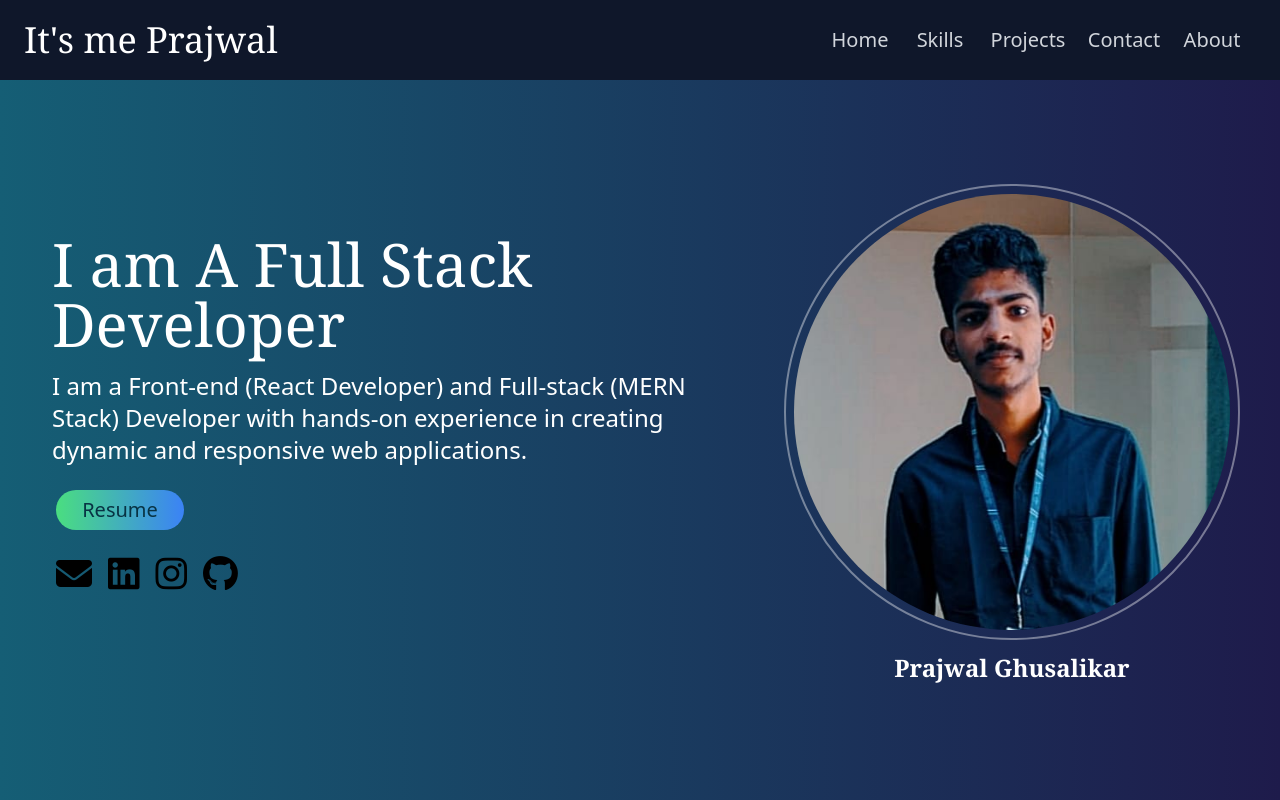
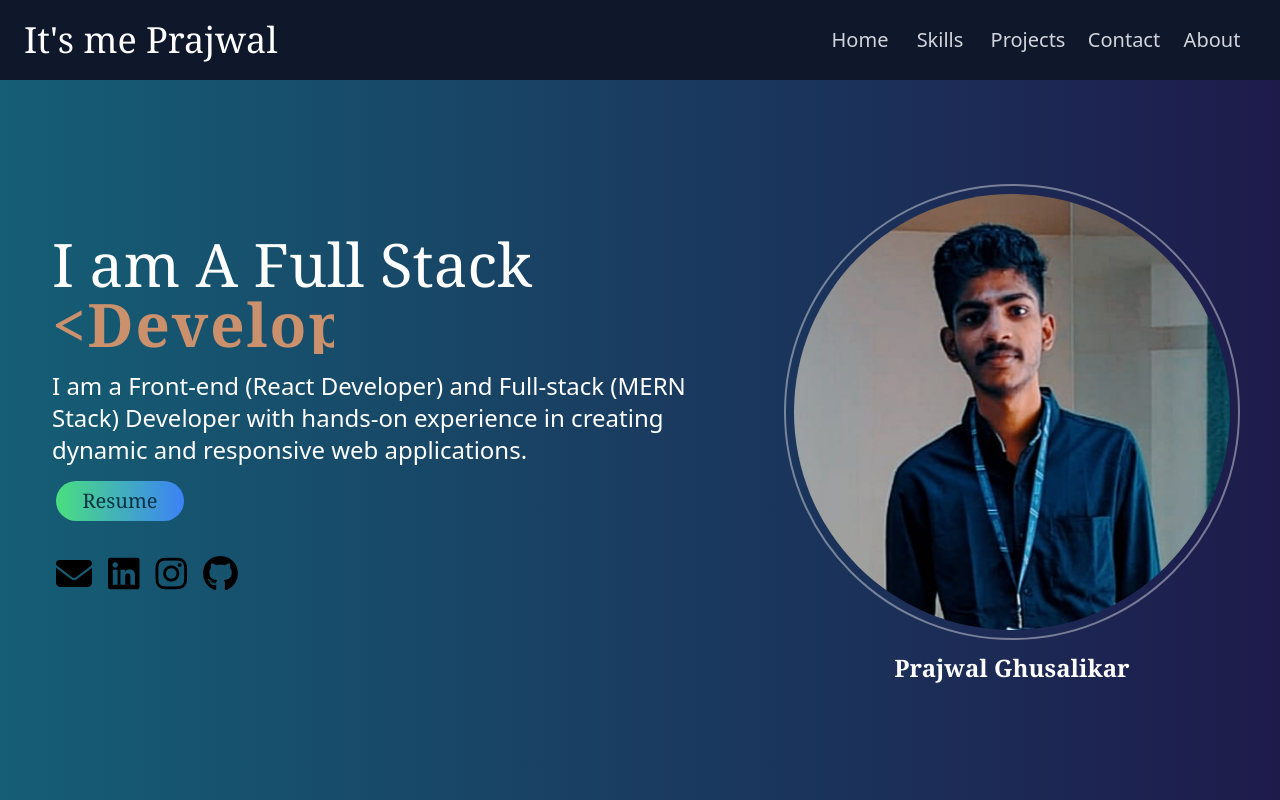
Before and after one commit to PrajwalGhusalikar/My_Portfolio_Using_ReactJS_And_TailwindCSS, a React (Create React App) app: page / in a window 1280 px wide. Shown: the top 800 px of the page. Built offline with nearby package versions, Linux system fonts and the light colour scheme.

Commit message:
Added Some Animations

```diff
--- a/src/App.css
+++ b/src/App.css
@@ -0,0 +1,47 @@
+@keyframes typewriter {
+  0% {
+    width: 0;
+    color: rgb(213, 215, 67);
+    animation-delay: 0ms;
+  }
+  30% {
+    width: 25%;
+    color: rgb(37, 37, 87);
+    animation-delay: 0ms;
+  }
+  50% {
+    width: 40%;
+    color: rgb(213, 215, 67);
+    animation-delay: 0ms;
+  }
+
+  70% {
+    width: 50%;
+    color: rgb(188, 42, 168);
+    animation-delay: 0ms;
+  }
+  80% {
+    width: 70%;
+    color: rgb(11, 11, 90);
+  }
+
+  100% {
+    width: 90%;
+    color: rgb(240, 255, 197);
+  }
+}
+
+.typewriter {
+  text-align: center;
+  letter-spacing: 2px;
+}
+
+.typewriter h1 {
+  overflow: hidden;
+  white-space: nowrap;
+  animation: typewriter 4s infinite;
+}
+
+body {
+  background-image: linear-gradient(to right, #4a5568, #2d3748);
+}
--- a/src/components/Footer.jsx
+++ b/src/components/Footer.jsx
@@ -32,7 +32,7 @@ const Footer = () => {
               target="_blank"
               rel="noopener noreferrer"
             >
-              <i className="fa-brands fa-instagram hover:text-gray-300 hover:cursor-pointer text-xl p-2"></i>
+              <i className="fa-brands fa-instagram hover:text-gray-300 hover:cursor-pointer text-xl p-2 transition-all"></i>
               Instagram
             </a>
           </div>
@@ -43,7 +43,7 @@ const Footer = () => {
               target="_blank"
               rel="noopener noreferrer"
             >
-              <i className="fa-brands fa-github hover:text-gray-300 hover:cursor-pointer text-xl p-2"></i>{" "}
+              <i className="fa-brands fa-github hover:text-gray-300 hover:cursor-pointer text-xl p-2 transition-all"></i>{" "}
               GitHub
             </a>
           </div>
@@ -60,7 +60,7 @@ const Footer = () => {
                 target="_blank"
                 rel="noopener noreferrer"
               >
-                <i className="fa-brands fa-linkedin hover:text-gray-300 hover:cursor-pointer text-xl"></i>
+                <i className="fa-brands fa-linkedin hover:text-gray-300 hover:cursor-pointer text-xl transition-all"></i>
               </a>
             </div>
             <div className="insta mx-2">
@@ -69,7 +69,7 @@ const Footer = () => {
                 target="_blank"
                 rel="noopener noreferrer"
               >
-                <i className="fa-brands fa-instagram hover:text-gray-300 hover:cursor-pointer text-xl"></i>
+                <i className="fa-brands fa-instagram hover:text-gray-300 hover:cursor-pointer text-xl transition-all"></i>
               </a>
             </div>
             <div className="github mx-2 ">
@@ -78,7 +78,7 @@ const Footer = () => {
                 target="_blank"
                 rel="noopener noreferrer"
               >
-                <i className="fa-brands fa-github hover:text-gray-300 hover:cursor-pointer text-xl"></i>
+                <i className="fa-brands fa-github hover:text-gray-300 hover:cursor-pointer text-xl transition-all"></i>
               </a>
             </div>
             {/* <div className="twitter mx-2 ">
--- a/src/components/Home.jsx
+++ b/src/components/Home.jsx
@@ -1,4 +1,5 @@
 import React, { useState } from "react";
+import "../App.css";
 import myImg from "../assets/prajval_square.jpg";
 const Home = () => {
   let [hidden, setHidden] = useState(true);
@@ -10,7 +11,10 @@ const Home = () => {
           <div className="flex flex-col md:flex-row md:justify-evenly items-center  ">
             <div className="flex flex-col justify-center mt-10 sm:mt-0 p-10 md:w-[850px]">
               <div className="px-3 text-white font-serif  py-2 sm:pb-4  text-3xl md:text-6xl">
-                I am A Full Stack Developer
+                I am A Full Stack{" "}
+                <span className="typewriter">
+                  <h1 className="font-bold">&lt;Developer&gt;</h1>
+                </span>
               </div>
               <div className="sm:hidden flex flex-col justify-center items-center py-2 ">
                 {" "}
@@ -34,7 +38,7 @@ const Home = () => {
                   className="w-32"
                   download
                 >
-                  <button className="bg-gradient-to-r from-green-400 to-blue-500 hover:from-pink-500 hover:to-yellow-500 h-10 w-32 mx-4 my-2 rounded-3xl text-cyan-950 hover:text-white text-xl hover:font-bold">
+                  <button className="bg-gradient-to-r from-green-400 to-blue-500 hover:from-pink-500 hover:to-yellow-500 h-10 w-32 mx-4 my-2 rounded-3xl font-medium font-serif text-cyan-950 hover:text-white text-xl hover:font-bold animate-bounce ease-in-out">
                     Resume
                   </button>
                 </a>
@@ -44,7 +48,7 @@ const Home = () => {
                       onClick={() => {
                         hidden === true ? setHidden(false) : setHidden(true);
                       }}
-                      className="fa-solid fa-envelope  hover:text-gray-300 hover:font-bold hover:cursor-pointer text-3xl sm:text-4xl "
+                      className="fa-solid fa-envelope  hover:text-gray-300 hover:font-bold hover:cursor-pointer text-3xl sm:text-4xl hover:transition duration-300 hover:ease-in-out hover:scale-125 hover:-translate-y-1"
                     ></i>
                   </div>
 
@@ -55,7 +59,7 @@ const Home = () => {
                       rel="noopener noreferrer"
                     >
                       {" "}
-                      <i className="fa-brands fa-linkedin text-black  hover:text-gray-300 hover:font-bold hover:cursor-pointer text-3xl sm:text-4xl "></i>
+                      <i className="fa-brands fa-linkedin text-black  hover:text-gray-300 hover:font-bold hover:cursor-pointer text-3xl sm:text-4xl hover:transition duration-300 hover:ease-in-out hover:scale-125 hover:-translate-y-1"></i>
                     </a>
                   </div>
                   <div className="mx-2">
@@ -64,7 +68,7 @@ const Home = () => {
                       target="_blank"
                       rel="noopener noreferrer"
                     >
-                      <i className="fa-brands fa-instagram text-black  hover:text-gray-300 hover:font-bold hover:cursor-pointer text-3xl sm:text-4xl "></i>
+                      <i className="fa-brands fa-instagram text-black  hover:text-gray-300 hover:font-bold hover:cursor-pointer text-3xl sm:text-4xl hover:transition duration-300 hover:ease-in-out hover:scale-125 hover:-translate-y-1"></i>
                     </a>
                   </div>
                   <div className=" mx-2 ">
@@ -72,7 +76,7 @@ const Home = () => {
                       href="https://github.com/PrajwalGhusalikar"
                       target="_bank"
                     >
-                      <i className="fa-brands fa-github text-black  hover:text-gray-300 hover:font-bold hover:cursor-pointer text-3xl sm:text-4xl "></i>
+                      <i className="fa-brands fa-github text-black  hover:text-gray-300 hover:font-bold hover:cursor-pointer text-3xl sm:text-4xl hover:transition duration-300 hover:ease-in-out hover:scale-125 hover:-translate-y-1"></i>
                     </a>
                   </div>
                 </div>
--- a/src/components/Navbar.jsx
+++ b/src/components/Navbar.jsx
@@ -14,7 +14,7 @@ const Navbar = () => {
         <div className="hidden md:flex  text-xl justify-between p-1 pr-5 mr-2">
           <Link
             to="home"
-            className="m-auto p-2 font-light rounded-2xl text-center hover:font-bold w-20 hover:bg-slate-800 text-gray-300  cursor-pointer"
+            className="m-auto p-2 font-light rounded-2xl text-center hover:font-bold w-20 hover:bg-slate-800 text-gray-300  cursor-pointer hover:transition duration-300 hover:ease-in-out hover:scale-105 hover:-translate-y-0.5"
             smooth={true}
             offset={-70}
             duration={500}
@@ -27,7 +27,7 @@ const Navbar = () => {
 
           <Link
             to="skills"
-            className="m-auto p-2 font-light rounded-2xl text-center  hover:font-bold w-20 hover:bg-slate-800 text-gray-300  cursor-pointer"
+            className="m-auto p-2 font-light rounded-2xl text-center  hover:font-bold w-20 hover:bg-slate-800 text-gray-300  cursor-pointer hover:transition duration-300 hover:ease-in-out hover:scale-105 hover:-translate-y-0.5"
             smooth={true}
             offset={-70}
             duration={500}
@@ -40,7 +40,7 @@ const Navbar = () => {
 
           <Link
             to="projects"
-            className="m-auto p-2 font-light rounded-2xl text-center hover:font-bold w-24 hover:bg-slate-800 text-gray-300  cursor-pointer"
+            className="m-auto p-2 font-light rounded-2xl text-center hover:font-bold w-24 hover:bg-slate-800 text-gray-300  cursor-pointer   hover:transition duration-300 hover:ease-in-out hover:scale-105 hover:-translate-y-0.5"
             smooth={true}
             offset={-70}
             duration={500}
@@ -67,7 +67,7 @@ const Navbar = () => {
 
           <Link
             to="contact"
-            className="m-auto p-2 font-light rounded-2xl text-center hover:font-bold w-24 hover:bg-slate-800 text-gray-300  cursor-pointer"
+            className="m-auto p-2 font-light rounded-2xl text-center hover:font-bold w-24 hover:bg-slate-800 text-gray-300  cursor-pointer hover:transition duration-300 hover:ease-in-out hover:scale-105 hover:-translate-y-0.5 "
             smooth={true}
             offset={-70}
             duration={500}
@@ -80,7 +80,7 @@ const Navbar = () => {
 
           <Link
             to="about"
-            className="m-auto p-2 font-light rounded-2xl text-center hover:font-bold w-20 hover:bg-slate-800 text-gray-300  cursor-pointer"
+            className="m-auto p-2 font-light rounded-2xl text-center hover:font-bold w-20 hover:bg-slate-800 text-gray-300  cursor-pointer hover:transition duration-300 hover:ease-in-out hover:scale-105 hover:-translate-y-0.5"
             smooth={true}
             offset={-70}
             duration={500}
--- a/tailwind.config.js
+++ b/tailwind.config.js
@@ -5,4 +5,4 @@ module.exports = {
     extend: {},
   },
   plugins: [],
-}
+};
```
